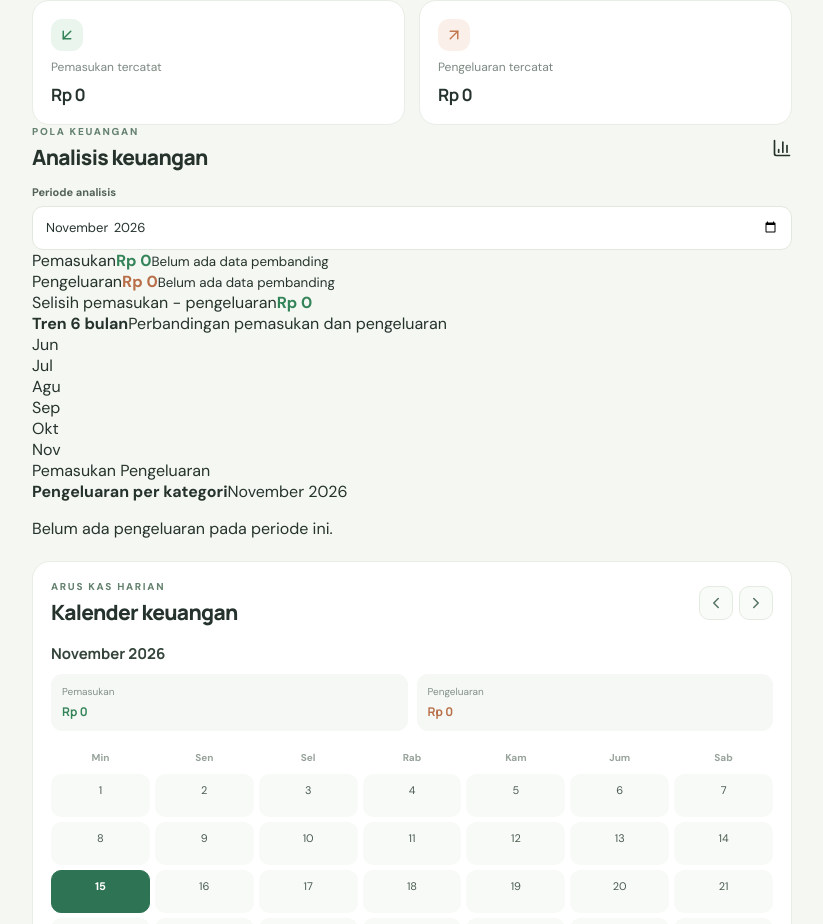
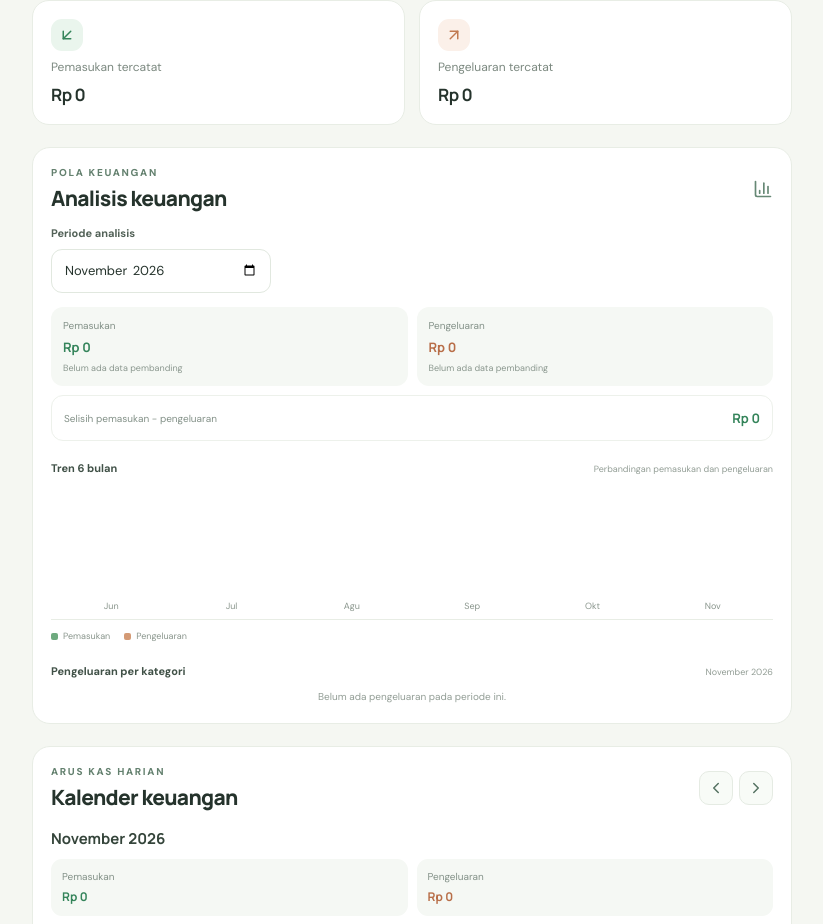
Before and after one commit to satriamada-web/rupia-personal-finance, a React (Vite) app: page / in a window 1280 px wide. Shown: the part 620-1544 px from the top of the page, without its empty margins (228-1051 px from the left). Built offline with nearby package versions, Linux system fonts and the light colour scheme.

Commit message:
Style financial analytics dashboard

```diff
--- a/src/styles.css
+++ b/src/styles.css
@@ -120,3 +120,38 @@ footer { padding: 34px 0 5px; color: #9aa59d; text-align: center; font-size: 11p
 .history-no-results span { font-size: 10px; }
 .history-no-results button { margin-top: 5px; }
 @media (max-width: 380px) { .history-filter-grid { grid-template-columns: 1fr; } }
+
+
+.analytics-section { margin-top: 22px; padding: 18px; border: 1px solid #e8ede5; border-radius: 18px; background: #fff; }
+.analytics-section > .section-heading > svg { color: #668875; }
+.analytics-month { max-width: 220px; margin-top: 2px; }
+.analytics-kpis { display: grid; grid-template-columns: 1fr 1fr; gap: 9px; margin-top: 14px; }
+.analytics-kpis article { display: grid; gap: 6px; min-width: 0; padding: 12px; border-radius: 12px; background: #f5f8f4; }
+.analytics-kpis article > span, .analytics-net > span { color: #829087; font-size: 10px; }
+.analytics-kpis strong { overflow-wrap: anywhere; font: 700 13px Manrope, sans-serif; }
+.analytics-kpis small { color: #8a978e; font-size: 9px; line-height: 1.4; }
+.analytics-net { display: flex; align-items: center; justify-content: space-between; gap: 10px; margin-top: 9px; padding: 13px 12px; border: 1px solid #edf1eb; border-radius: 12px; }
+.analytics-net strong { font: 700 13px Manrope, sans-serif; }
+.analytics-chart-heading, .analytics-category-heading { display: flex; align-items: baseline; justify-content: space-between; gap: 8px; margin-top: 20px; }
+.analytics-chart-heading strong, .analytics-category-heading strong { color: #405147; font-size: 11px; }
+.analytics-chart-heading span, .analytics-category-heading span { color: #929d95; font-size: 9px; text-align: right; }
+.analytics-chart { display: grid; grid-template-columns: repeat(6, 1fr); gap: 8px; height: 132px; margin-top: 13px; padding: 0 4px; border-bottom: 1px solid #e8ede5; }
+.analytics-chart-column { display: flex; flex-direction: column; align-items: center; justify-content: flex-end; gap: 7px; min-width: 0; }
+.analytics-bars { display: flex; align-items: flex-end; justify-content: center; gap: 4px; width: 100%; height: 105px; }
+.analytics-bar { display: block; width: min(35%, 15px); min-height: 0; border-radius: 4px 4px 0 0; }
+.income-bar { background: #6eaa7f; }
+.expense-bar { background: #d49a75; }
+.analytics-chart-column > span { padding-bottom: 7px; color: #89958c; font-size: 9px; text-transform: capitalize; }
+.analytics-legend { display: flex; gap: 14px; margin-top: 10px; }
+.analytics-legend span { display: inline-flex; align-items: center; gap: 5px; color: #89958c; font-size: 9px; }
+.analytics-legend i { width: 7px; height: 7px; border-radius: 2px; }
+.analytics-category-heading { margin-top: 22px; }
+.analytics-category { padding: 11px 0; border-bottom: 1px solid #f0f3ef; }
+.analytics-category:last-of-type { border-bottom: 0; }
+.analytics-category > div:first-child { display: flex; justify-content: space-between; gap: 10px; margin-bottom: 7px; }
+.analytics-category strong { color: #46574c; font-size: 10px; }
+.analytics-category span { color: #829087; font-size: 9px; text-align: right; }
+.analytics-category-track { height: 6px; overflow: hidden; border-radius: 10px; background: #edf1eb; }
+.analytics-category-track i { display: block; height: 100%; border-radius: inherit; background: #d49a75; }
+.analytics-empty { margin: 12px 0 2px; color: #929d95; font-size: 10px; text-align: center; }
+@media (max-width: 480px) { .analytics-section { padding: 14px; } .analytics-kpis strong { font-size: 11px; } .analytics-chart { gap: 4px; } .analytics-bars { gap: 3px; } }
```
